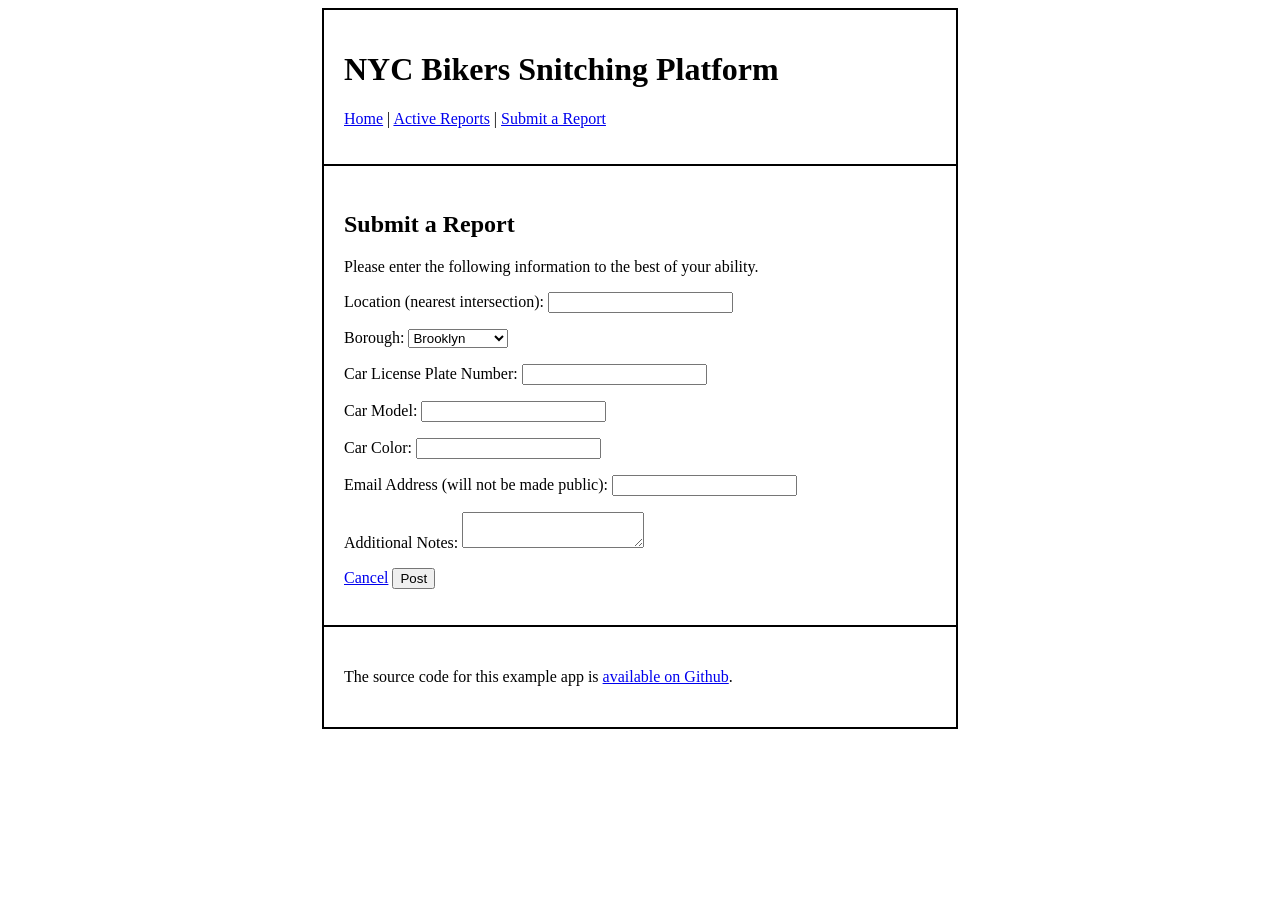
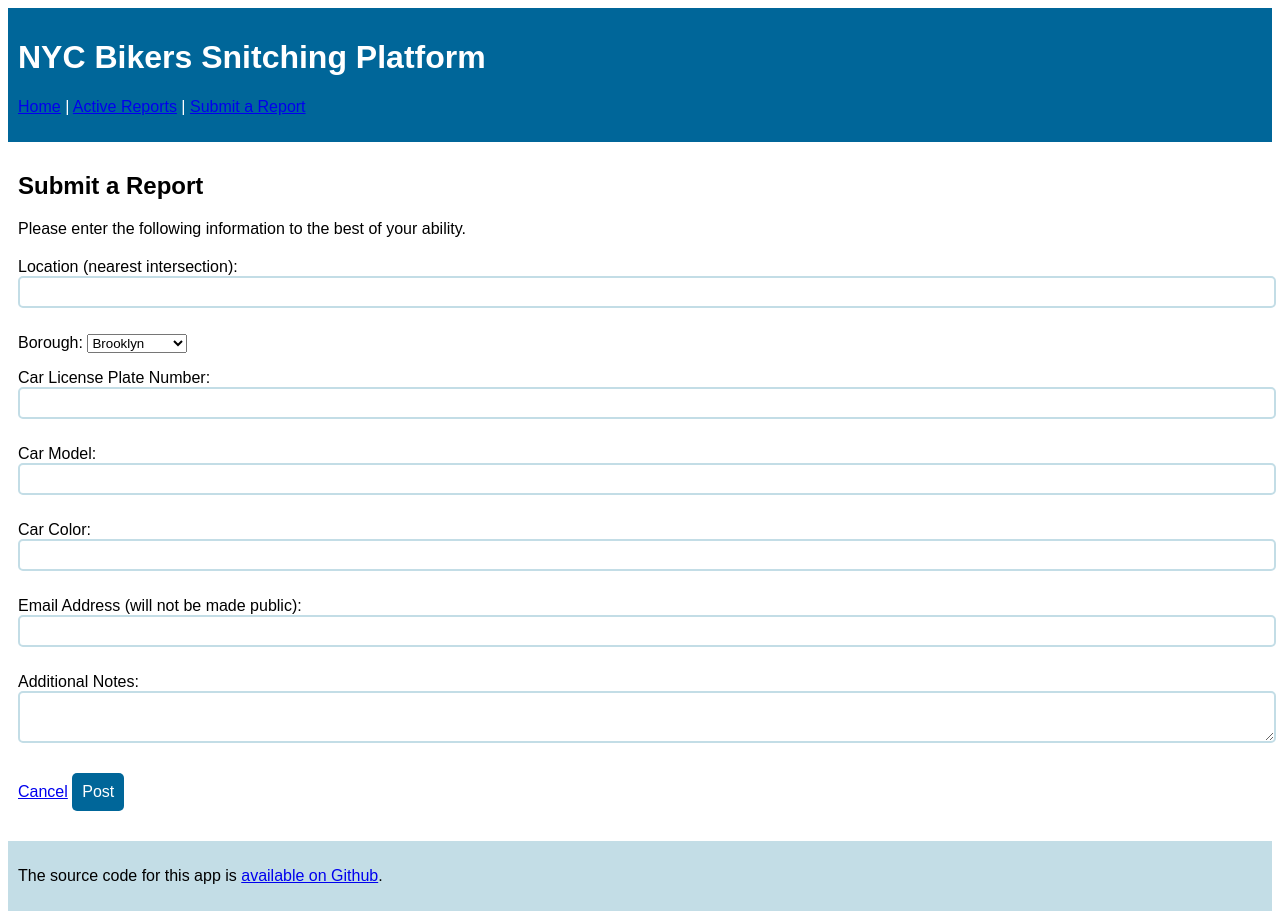
Before and after one commit to ohding11/sin-tracking-app, a Flask app: page /submit in a window 1280 px wide. Before the commit the page ends 729 px from the top, so only its background shows below. Run offline with Flask 2, Linux system fonts and the light colour scheme; parts of the project's set-up code (start-up, migrations or seed data) failed here and were passed over.

Commit message:
unfinished

```diff
--- a/static/css/style.css
+++ b/static/css/style.css
@@ -1,25 +1,76 @@
-.container {
-  border: 2px solid;
-  width: 50%;
-  margin: 0 auto;
+body {
+  background-color: #FFFFFF;
+  font-family: Arial, sans-serif;
 }
 
-header,
-footer,
-main {
-  padding: 20px;
+/* Header */
+header {
+  background-color: #006699;
+  color: #FFFFFF;
+  padding: 10px;
 }
 
-header,
-main {
-  border-bottom: 2px solid;
-  margin-bottom: 5px;
+/* Navigation */
+nav {
+  background-color: #006699;
+  color: #FFFFFF;
+  padding: 10px;
 }
 
-p.post {
-  font-size: 12px;
+nav a {
+  color: #FFFFFF;
 }
 
+nav a:hover {
+  color: #C3DDE6;
+}
+
+/* Content */
+main {
+  background-color: #FFFFFF;
+  color: #000000;
+  padding: 10px;
+}
+
+/* Form */
+form {
+  margin-top: 20px;
+  margin-bottom: 20px;
+}
+
+form label {
+  display: block;
+  margin-bottom: 10px;
+  color: #006699;
+  font-weight: bold;
+}
+
+form input[type="text"], form input[type="email"], form input[type="password"], form textarea {
+  width: 100%;
+  padding: 5px;
+  margin-bottom: 10px;
+  border: 2px solid #C3DDE6;
+  border-radius: 5px;
+  font-size: 16px;
+}
+
+form input[type="submit"], form button {
+  background-color: #006699;
+  color: #FFFFFF;
+  padding: 10px;
+  border: none;
+  border-radius: 5px;
+  font-size: 16px;
+  cursor: pointer;
+}
+
+form input[type="submit"]:hover, form button:hover {
+  background-color: #C3DDE6;
+}
+
+/* Footer */
 footer {
-  margin-bottom: 5px;
+  background-color: #C3DDE6;
+  color: #000000;
+  padding: 10px;
 }
--- a/templates/base.html
+++ b/templates/base.html
@@ -20,7 +20,7 @@
       <main>{% block container %} {% endblock %}</main>
       <footer>
         <p>
-          The source code for this example app is
+          The source code for this app is
           <a href="https://github.com/dbdesign-assignments-spring2023/web-app-ohding11"
             >available on Github</a
           >.
--- a/templates/edit.html
+++ b/templates/edit.html
@@ -31,7 +31,7 @@
     </p>
     <p>
       Email Address (will not be made public):
-      <input type="text" id="femail" name="femail" /><br />
+      <input type="text" id="femail" name="femail" value="{{doc.email}}"/><br />
     </p>
     <p>
       Additional Notes:
```
